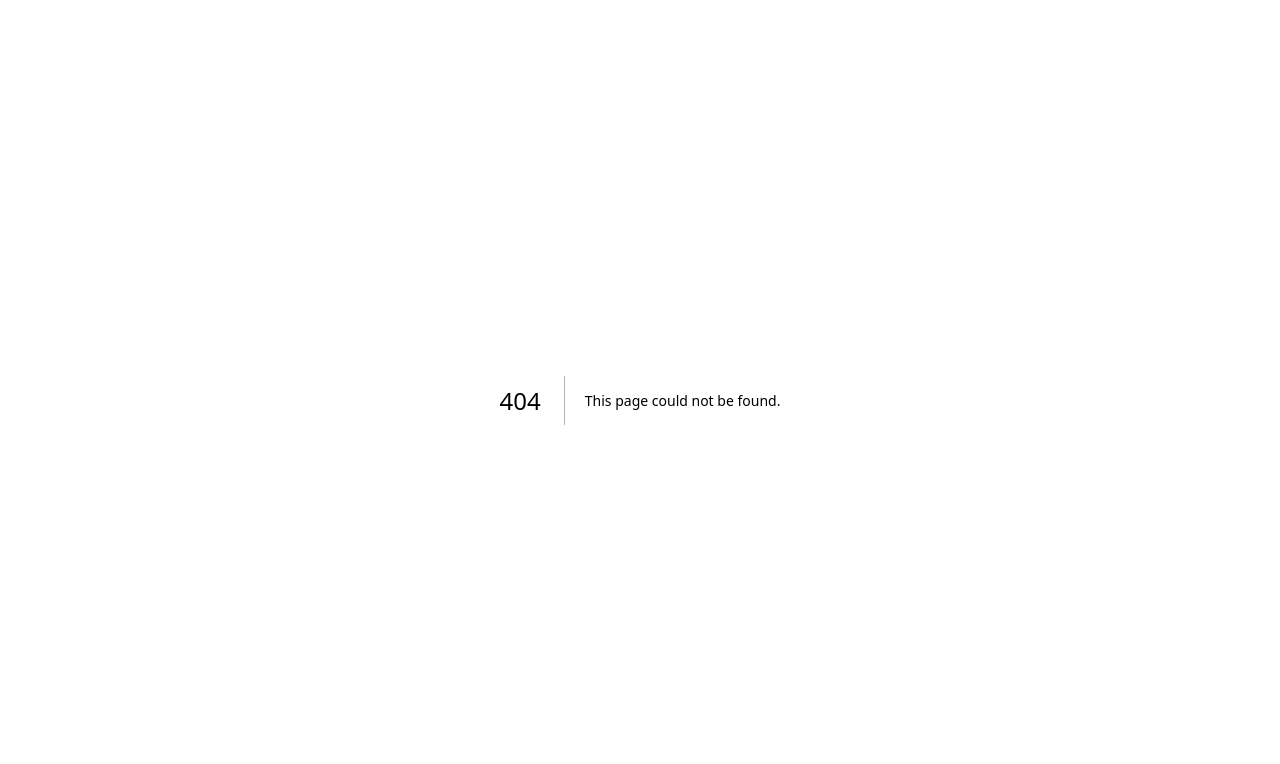
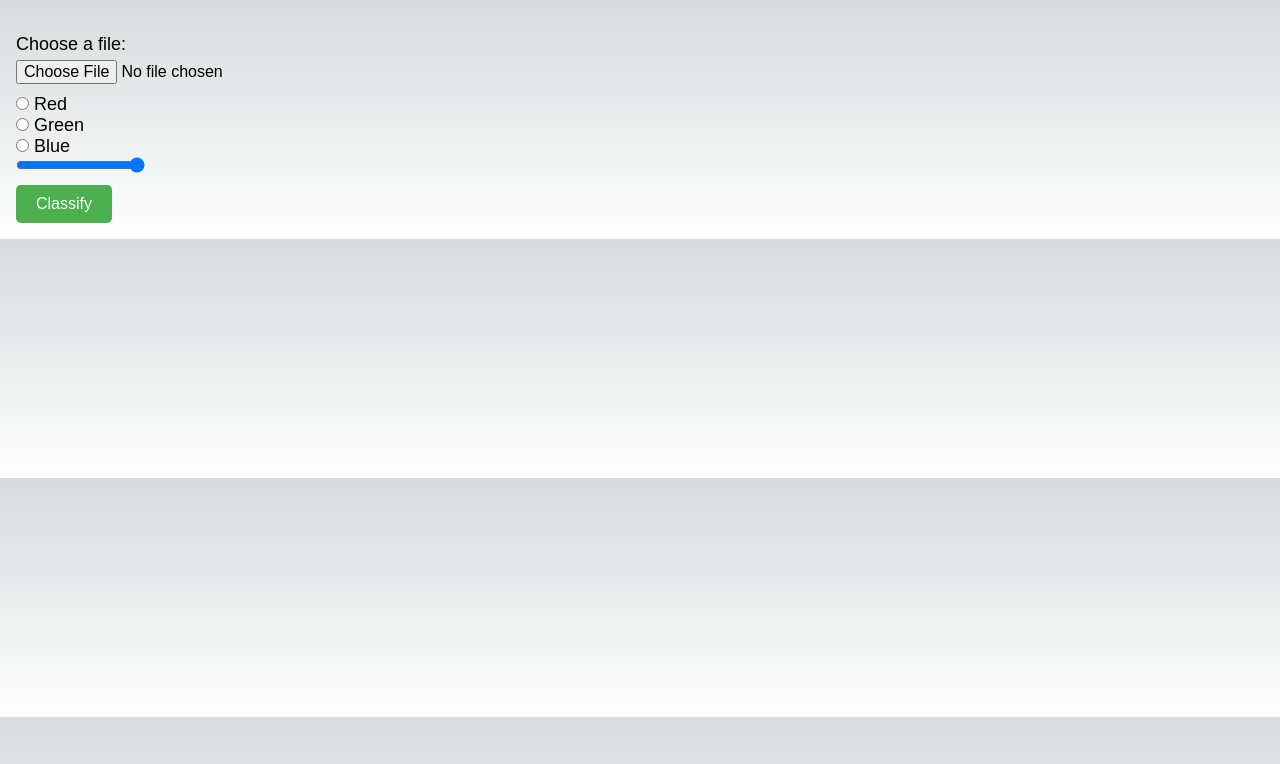
Before and after one commit to akbarumar88/image-classification-app, a Next.js app: page /about in a window 1280 px wide. Before the commit this address had no page. Shown: the top 764 px of the page. Built offline with nearby package versions, Linux system fonts and the light colour scheme.

Commit message:
Initial Commit

```diff
--- a/package.json
+++ b/package.json
@@ -9,6 +9,7 @@
     "lint": "next lint"
   },
   "dependencies": {
+    "axios": "^1.3.6",
     "next": "13.3.0",
     "react": "18.2.0",
     "react-dom": "18.2.0"
--- /dev/null
+++ b/pages/about.jsx
@@ -0,0 +1,154 @@
+import React, { useState } from "react";
+import axios from "axios";
+
+const BASE_URL = "http://localhost:5000";
+
+export default function About() {
+  const [selectedImg, setSelectedImg] = useState("");
+  const [imgPreview, setImgPreview] = useState("");
+  const [loading, setLoading] = useState(false);
+  const [data, setData] = useState(null);
+  const [boundingBoxColor, setBoundingBoxColor] = useState("red");
+  const [boundingBoxWidth, setBoundingBoxWidth] = useState("4");
+
+  const getClassification = () => {
+    const formData = new FormData();
+    formData.append("sample", selectedImg);
+
+    setLoading(true);
+    axios
+      .post(`${BASE_URL}/detect`, formData)
+      .then(({ data: res }) => {
+        // Berhasil Get Data6
+        console.log("berhasil gan", res);
+        setData(res);
+      })
+      .catch((e) => {
+        console.log("Terjadi Kesalahan saat call API BossQue.");
+      })
+      .finally(() => {
+        setLoading(false);
+      });
+  };
+
+  const onColorPicked = (e) => {
+    let val = e.target.value;
+    setBoundingBoxColor(val);
+  };
+
+  return (
+    <div
+      style={{
+        padding: 16,
+      }}
+    >
+      <div
+        style={{
+          position: "relative",
+        }}
+      >
+        <img style={{}} src={imgPreview} />
+
+        {data ? (
+          <div
+            className="absolute"
+            style={{
+              border: `solid ${boundingBoxWidth}px ${boundingBoxColor}`,
+              position: "absolute",
+              left: data.x1,
+              top: data.y1,
+              width: data.x2 - data.x1,
+              height: data.y2 - data.y1,
+            }}
+          ></div>
+        ) : null}
+      </div>
+
+      <form
+        onSubmit={(e) => {
+          e.preventDefault();
+
+          getClassification();
+        }}
+      >
+        <div className="form-group">
+          <label htmlFor="file-upload">Choose a file:</label>
+          <input
+            onChange={(e) => {
+              // clear state Data
+              setData(null);
+
+              console.log("picture: ", e.target.files);
+              setSelectedImg(e.target.files[0]);
+              const reader = new FileReader();
+              reader.addEventListener("load", () => {
+                console.log("reader onLoad gan");
+                setImgPreview(reader.result);
+              });
+
+              console.log("reader read data gan");
+              reader.readAsDataURL(e.target.files[0]);
+            }}
+            type="file"
+            id="file-upload"
+            name="file-upload"
+          />
+        </div>
+
+        <div>
+          <input
+            onChange={onColorPicked}
+            type="radio"
+            name="color"
+            id="red"
+            value={"red"}
+          />
+          <label htmlFor="red"> Red</label>
+        </div>
+
+        <div>
+          <input
+            onChange={onColorPicked}
+            type="radio"
+            name="color"
+            id="green"
+            value={"green"}
+          />
+          <label htmlFor="green"> Green</label>
+        </div>
+
+        <div>
+          <input
+            onChange={onColorPicked}
+            type="radio"
+            name="color"
+            id="blue"
+            value={"blue"}
+          />
+          <label htmlFor="blue"> Blue</label>
+        </div>
+
+        <div class="slidecontainer">
+          <input
+            onChange={(e) => {
+              // console.log("onchange slider gan");
+              let val = e.target.value;
+              setBoundingBoxWidth(`${val}`);
+            }}
+            type="range"
+            min="4"
+            max="12"
+            class="slider"
+            id="myRange"
+          />
+        </div>
+
+        {loading ? <p>Loading...</p> : <></>}
+
+        <div style={{ marginTop: 8 }}>
+          <input type="submit" value="Classify" className="btn" />
+        </div>
+      </form>
+    </div>
+  );
+}
--- a/pages/api/hello.js
+++ b/pages/api/hello.js
@@ -1,5 +1,5 @@
 // Next.js API route support: https://nextjs.org/docs/api-routes/introduction
 
 export default function handler(req, res) {
-  res.status(200).json({ name: 'John Doe' })
+  res.status(200).json({ name: "John Doe" });
 }
--- a/styles/globals.css
+++ b/styles/globals.css
@@ -1,9 +1,9 @@
 :root {
   --max-width: 1100px;
   --border-radius: 12px;
-  --font-mono: ui-monospace, Menlo, Monaco, 'Cascadia Mono', 'Segoe UI Mono',
-    'Roboto Mono', 'Oxygen Mono', 'Ubuntu Monospace', 'Source Code Pro',
-    'Fira Mono', 'Droid Sans Mono', 'Courier New', monospace;
+  --font-mono: ui-monospace, Menlo, Monaco, "Cascadia Mono", "Segoe UI Mono",
+    "Roboto Mono", "Oxygen Mono", "Ubuntu Monospace", "Source Code Pro",
+    "Fira Mono", "Droid Sans Mono", "Courier New", monospace;
 
   --foreground-rgb: 0, 0, 0;
   --background-start-rgb: 214, 219, 220;
@@ -105,3 +105,34 @@ a {
     color-scheme: dark;
   }
 }
+
+form {
+  /* display: flex; */
+  flex-direction: column;
+  align-items: flex-start;
+  font-family: Arial, sans-serif;
+}
+
+.form-group {
+  display: flex;
+  flex-direction: column;
+  margin-bottom: 10px;
+}
+
+label {
+  font-size: 18px;
+  margin-bottom: 5px;
+}
+
+input[type="file"] {
+  font-size: 16px;
+}
+
+.btn {
+  font-size: 16px;
+  padding: 10px 20px;
+  border: none;
+  border-radius: 5px;
+  background-color: #4caf50;
+  color: white;
+}
```
Also changed, not shown: styles/Home.module.css (line endings or trailing spaces), 1 other file (tests, documents, lock files or other folders).
